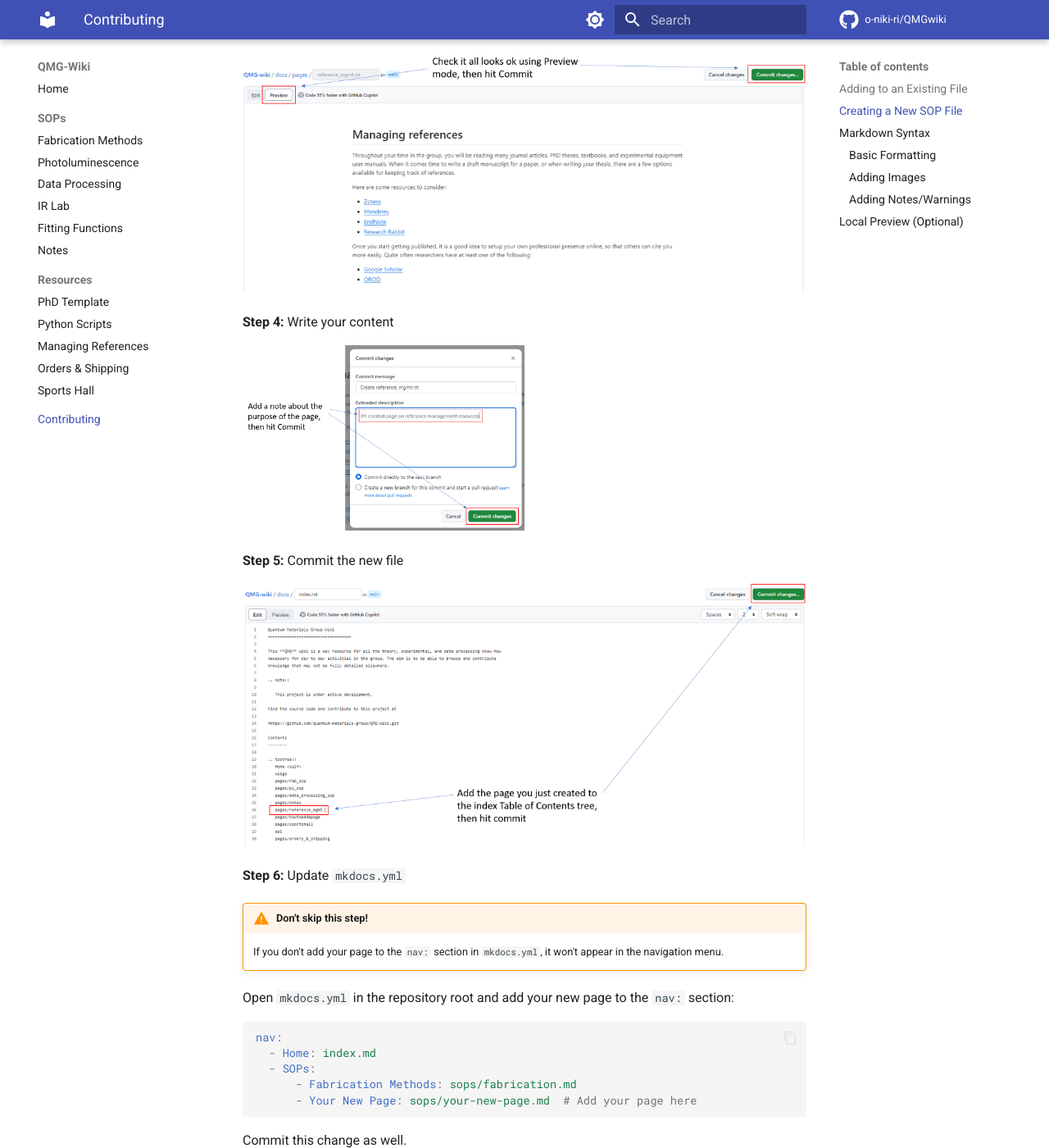
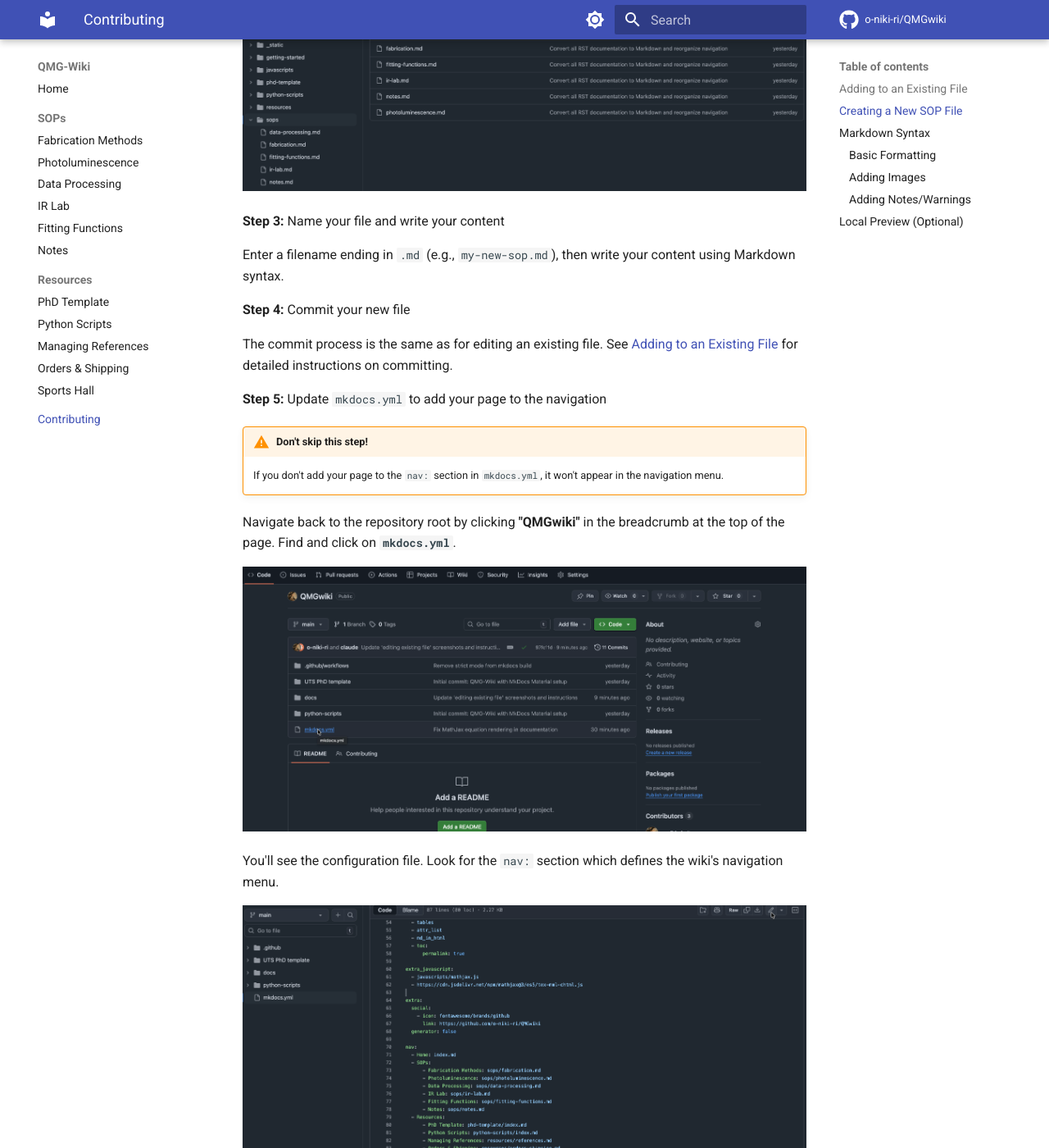
Before and after one commit to o-niki-ri/QMGwiki, an MkDocs documentation site: the page built from docs/contributing.md, in a window 1280 px wide and 1400 px high, scrolled down 4443 px. Shown: the whole window at 82% size. Built offline with MkDocs 1.6.1 and Material for MkDocs 9.7.7, drawn with Linux system fonts in a browser that asks for light colours; comment, search, counter and statistics services are not loaded; some of the changed text lies outside the part shown.

Commit message:
Update 'creating new file' screenshots and instructions
- Add new screenshots for creating files and editing mkdocs.yml
- Rewrite instructions to be clearer for GitHub beginners
- Link commit steps to existing file section to avoid repetition
- Add link to Markdown Syntax section from intro
- Remove old add-to-new screenshots

Co-Authored-By: Claude Opus 4.5 <noreply@anthropic.com>

````diff
--- a/docs/contributing.md
+++ b/docs/contributing.md
@@ -2,7 +2,7 @@
 
 This wiki is built with **MkDocs** using the **Material theme** and hosted on GitHub Pages. Changes pushed to the `main` branch are automatically deployed.
 
-The first step is to consider whether your file should be an addition to an existing SOP, or should be the start of a new SOP tree.
+The first step is to consider whether your file should be an addition to an existing SOP, or should be the start of a new SOP tree. You should use `.md` (Markdown) syntax. The formatting can be found [below](#markdown-syntax).
 
 Whether you want to update a page or make a new one, you will first have to navigate to the `docs` folder in the [QMG Wiki](https://o-niki-ri.github.io/QMGwiki/).
 
@@ -57,46 +57,48 @@ After committing, you'll return to the file view. You should see your commit mes
 
 Prepare your document offline as much as possible before adding it to the wiki. Once ready, follow these steps:
 
-**Step 1:** Navigate to the docs folder
+**Step 1:** Navigate to the folder where you want to create the file
 
-![Step 1](_static/add-to-new/add-to-new-1.png)
+From the `docs` folder, navigate to the appropriate subfolder (e.g., `sops` for standard operating procedures).
 
-**Step 2:** Click "Add file"
+![Navigate to the target folder](_static/add-to-new/navigate-to-folder.png)
 
-![Step 2](_static/add-to-new/add-to-new-2.png)
+**Step 2:** Click "Add file" → "Create new file"
 
-**Step 3:** Create your new file
+Click the **"Add file"** dropdown button in the top-right corner, then select **"Create new file"**.
 
-![Step 3](_static/add-to-new/add-to-new-3.png)
+![Click Add file and Create new file](_static/add-to-new/create-new-file.png)
 
-**Step 4:** Write your content
+**Step 3:** Name your file and write your content
 
-![Step 4](_static/add-to-new/add-to-new-4.png){ width="50%" }
+Enter a filename ending in `.md` (e.g., `my-new-sop.md`), then write your content using Markdown syntax.
 
-**Step 5:** Commit the new file
+**Step 4:** Commit your new file
 
-![Step 5](_static/add-to-new/add-to-new-5.png)
+The commit process is the same as for editing an existing file. See [Adding to an Existing File](#adding-to-an-existing-file) for detailed instructions on committing.
 
-**Step 6:** Update `mkdocs.yml`
+**Step 5:** Update `mkdocs.yml` to add your page to the navigation
 
 !!! warning "Don't skip this step!"
     If you don't add your page to the `nav:` section in `mkdocs.yml`, it won't appear in the navigation menu.
 
-Open `mkdocs.yml` in the repository root and add your new page to the `nav:` section:
+Navigate back to the repository root by clicking **"QMGwiki"** in the breadcrumb at the top of the page. Find and click on **`mkdocs.yml`**.
 
-```yaml
-nav:
-  - Home: index.md
-  - SOPs:
-      - Fabrication Methods: sops/fabrication.md
-      - Your New Page: sops/your-new-page.md  # Add your page here
-```
+![Find mkdocs.yml in repository root](_static/add-to-new/find-mkdocs-yml.png)
 
-Commit this change as well.
+You'll see the configuration file. Look for the `nav:` section which defines the wiki's navigation menu.
 
-**Step 7:** Verify it appears on the wiki
+![View mkdocs.yml content](_static/add-to-new/view-mkdocs-yml.png)
 
-![Step 7](_static/add-to-new/add-to-new-6.png){ width="70%" }
+Click the edit button (pencil icon), then add your new page to the appropriate section in the `nav:` list. Follow the existing format - indent with spaces and use the pattern `- Page Title: path/to/file.md`.
+
+![Edit mkdocs.yml to add your page](_static/add-to-new/edit-mkdocs-yml.png)
+
+Commit this change using the same process as before.
+
+**Step 6:** Verify it appears on the wiki
+
+After a few minutes, your new page should appear in the navigation menu on the [QMG Wiki](https://o-niki-ri.github.io/QMGwiki/).
 
 ---
 
````
Also changed, not shown: docs/_static/add-to-new/add-to-new-1.png (deleted), docs/_static/add-to-new/add-to-new-2.png (deleted), docs/_static/add-to-new/add-to-new-3.png (deleted), docs/_static/add-to-new/add-to-new-4.png (deleted), docs/_static/add-to-new/add-to-new-5.png (deleted), docs/_static/add-to-new/add-to-new-6.png (deleted), docs/_static/add-to-new/create-new-file.png (added), docs/_static/add-to-new/edit-mkdocs-yml.png (added), docs/_static/add-to-new/find-mkdocs-yml.png (added), docs/_static/add-to-new/navigate-to-folder.png (added), docs/_static/add-to-new/view-mkdocs-yml.png (added).
